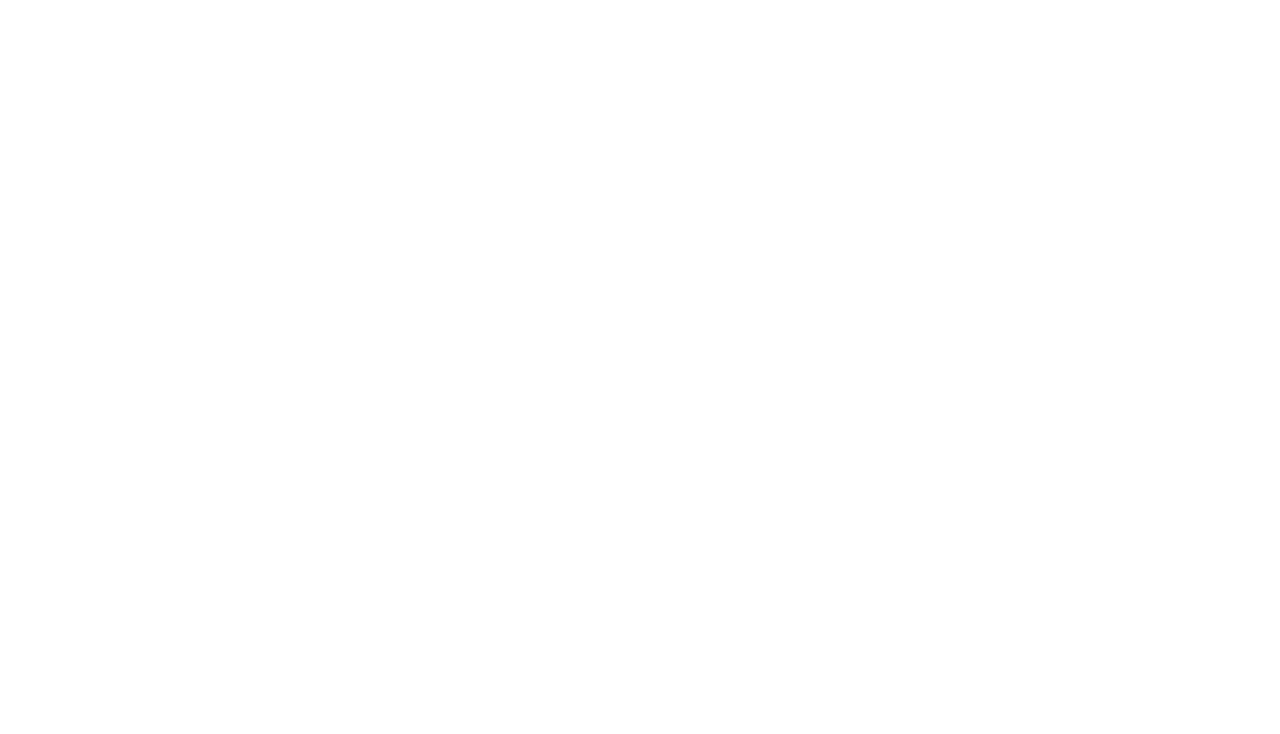
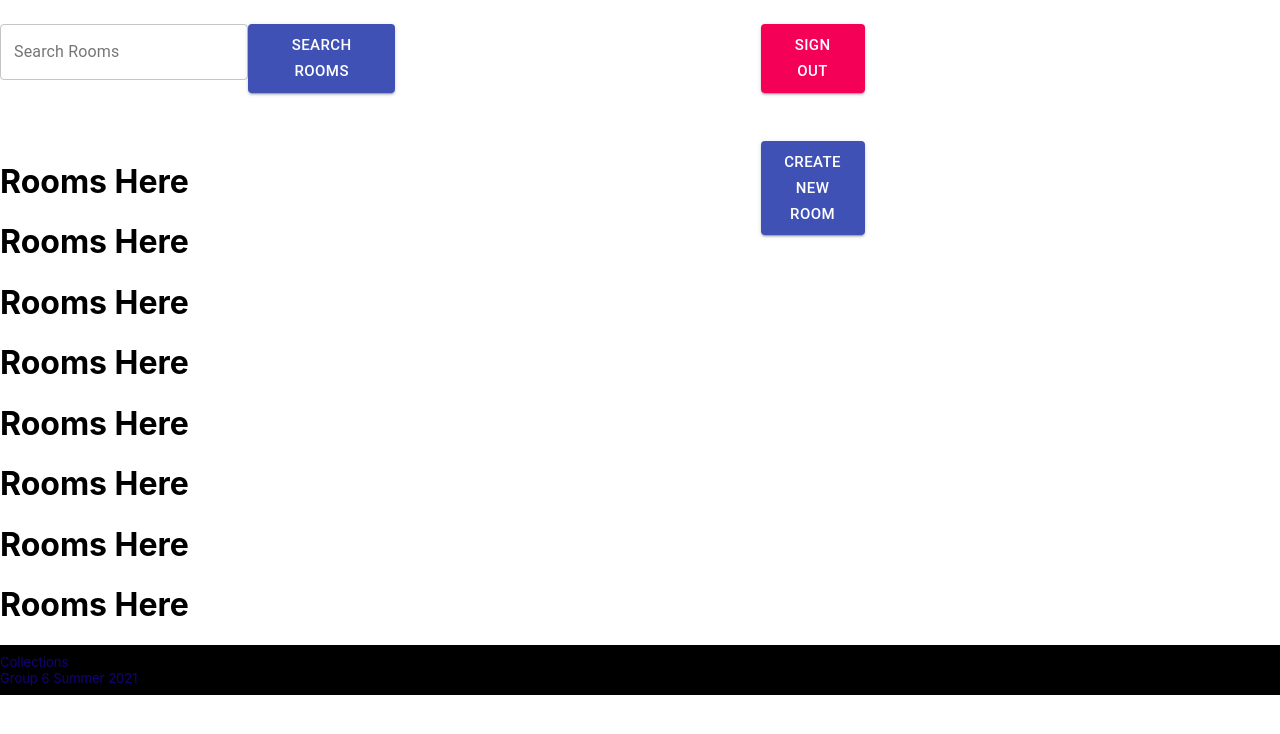
Before and after one commit to MichaelSedlack/Collections, a React (Create React App) app in the folder frontend/: page /museum/1 in a window 1280 px wide. Shown: the top 734 px of the page. Built offline with nearby package versions, Linux system fonts and the light colour scheme.

Commit message:
added userid to museumpage link

```diff
--- a/frontend/src/App.js
+++ b/frontend/src/App.js
@@ -16,7 +16,7 @@ function App() {
         <Route path="/" exact>
           <LoginPage />
         </Route>
-        <Route path="/museum" exact>
+        <Route path="/museum/:userId">
           <MuseumPage />
         </Route>
         <Route path="/forgotpassword" exact>
@@ -25,6 +25,7 @@ function App() {
         <Route path='/reset/:id'>
           <ResetPasswordPage />
         </Route>
+
       </Switch>
     </Router>
   );
```
